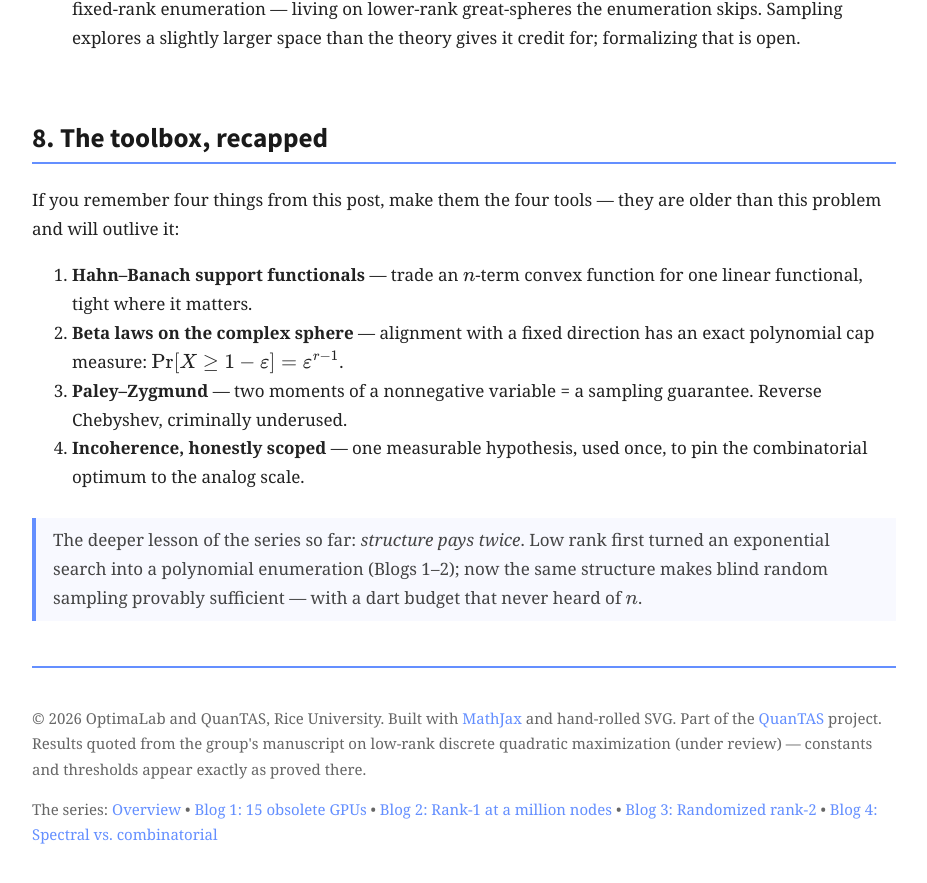
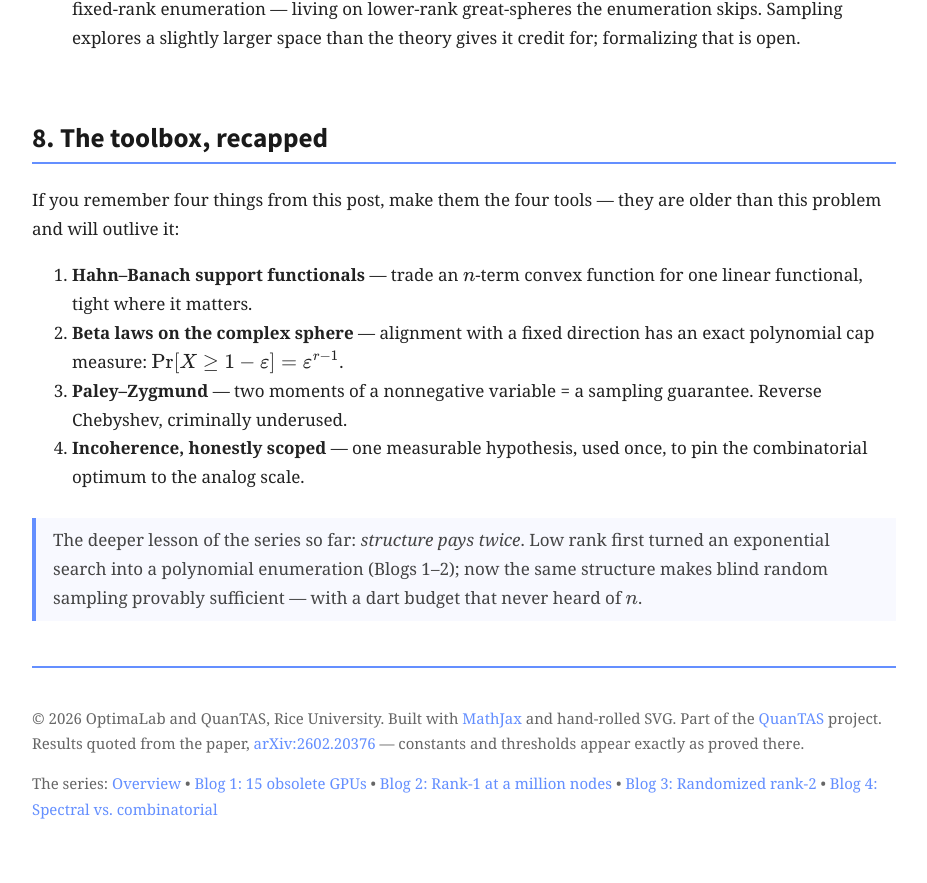
Before and after one commit to akyrillidis/explore-quantum, a Jekyll site: the page LowRankMaxCut_Theory.html, which Jekyll copies as it is, in a window 1280 px wide and 900 px high, scrolled down 10529 px. Shown: the top 883 px of the window, without its empty margins (176-1103 px from the left). Built offline with Jekyll 4.4.1, drawn with Linux system fonts in a browser that asks for light colours; some web fonts are replaced.

Commit message:
Publicize Low-Rank Max-K-Cut: arXiv:2602.20376 now live
- publications.md: add the paper (arXiv + blog + code) at the top of 2026
- theory blog: footnote now links the public arXiv (was 'manuscript under review')

Co-Authored-By: Claude Opus 4.8 (1M context) <noreply@anthropic.com>
Claude-Session: https://claude.ai/code/session_01PrXXZrfjhiSWUTxKbBm5J6

```diff
--- a/LowRankMaxCut_Theory.html
+++ b/LowRankMaxCut_Theory.html
@@ -699,7 +699,7 @@ with a dart budget that never heard of \(n\).
         &copy; 2026 OptimaLab and QuanTAS, Rice University.
         Built with <a href="https://www.mathjax.org">MathJax</a> and hand-rolled SVG.
         Part of the <a href="https://akyrillidis.github.io/explore-quantum/">QuanTAS</a> project.
-        Results quoted from the group's manuscript on low-rank discrete quadratic maximization (under review) —
+        Results quoted from the paper, <a href="https://arxiv.org/abs/2602.20376">arXiv:2602.20376</a> —
         constants and thresholds appear exactly as proved there.
     </p>
     <p>
```
Also changed, not shown: publications.md (+1 -0 lines).
